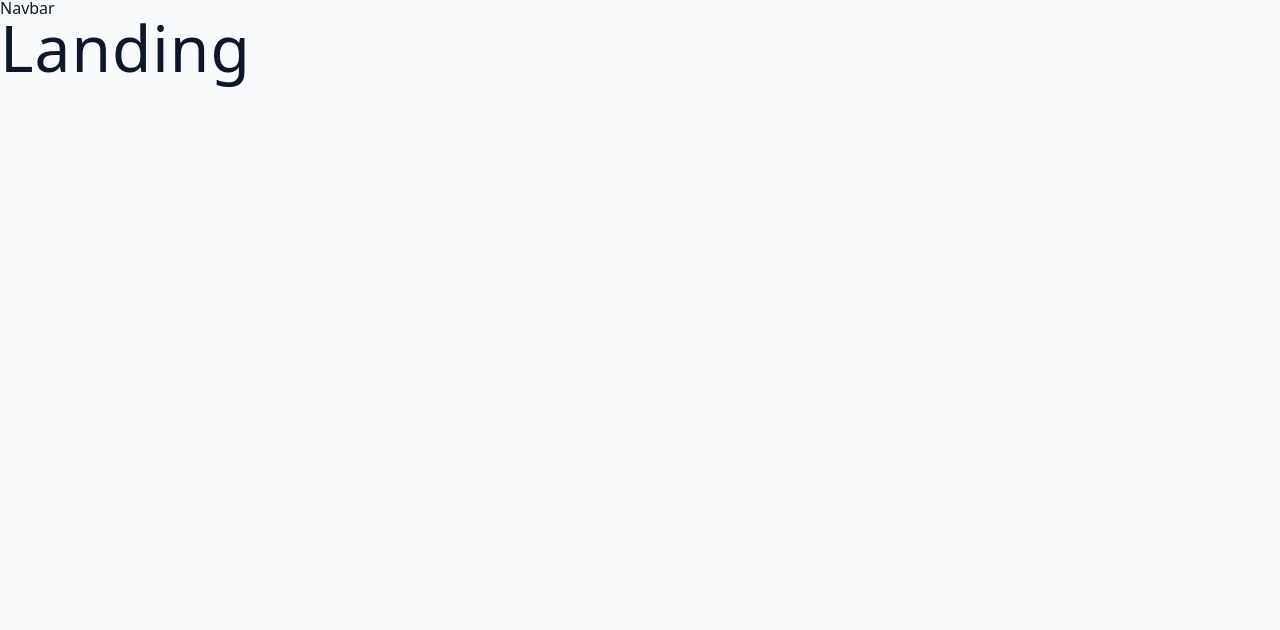
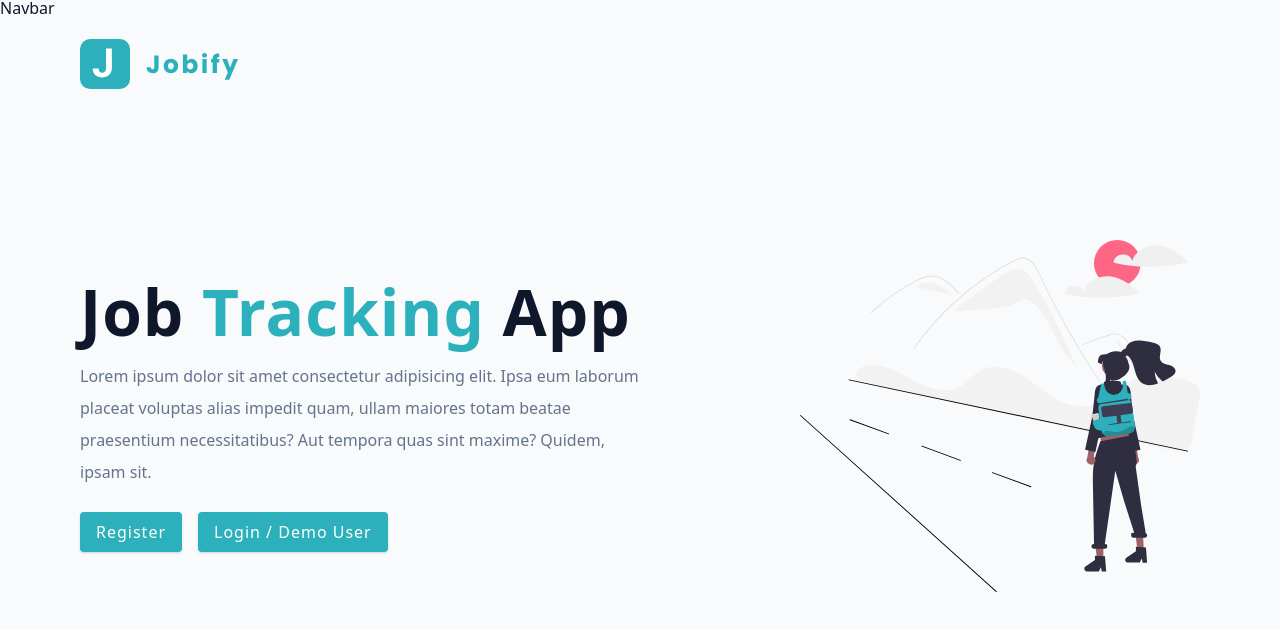
Before and after one commit to MennaEbied/Jobify, a React (Vite) app: page / in a window 1280 px wide. Shown: the top 630 px of the page. Built offline with nearby package versions, Linux system fonts and the light colour scheme.

Commit message:
Create landing page

```diff
--- a/src/pages/Landing.jsx
+++ b/src/pages/Landing.jsx
@@ -1,9 +1,36 @@
-import React from 'react'
+import Wrapper from "../assets/wrappers/LandingPage";
+import main from "../assets/images/main.svg";
+import { Link } from "react-router-dom";
+import { Logo } from "../components";
 
 const Landing = () => {
   return (
-    <h1>Landing</h1>
-  )
-}
+    <Wrapper>
+      <nav>
+        <Logo/>
+      </nav>
+      <div className="container page">
+        <div className="info">
+          <h1>
+            job <span>Tracking </span> app
+          </h1>
+          <p>
+            Lorem ipsum dolor sit amet consectetur adipisicing elit. Ipsa eum
+            laborum placeat voluptas alias impedit quam, ullam maiores totam
+            beatae praesentium necessitatibus? Aut tempora quas sint maxime?
+            Quidem, ipsam sit.
+          </p>
+          <Link to={"/register"} className="btn register-link">
+            Register
+          </Link>
+          <Link to={"/login"} className="btn ">
+            Login / Demo User
+          </Link>
+        </div>
+        <img src={main} alt="job hunt" className="img main-img" />
+      </div>
+    </Wrapper>
+  );
+};
 
-export default Landing
+export default Landing;
```
